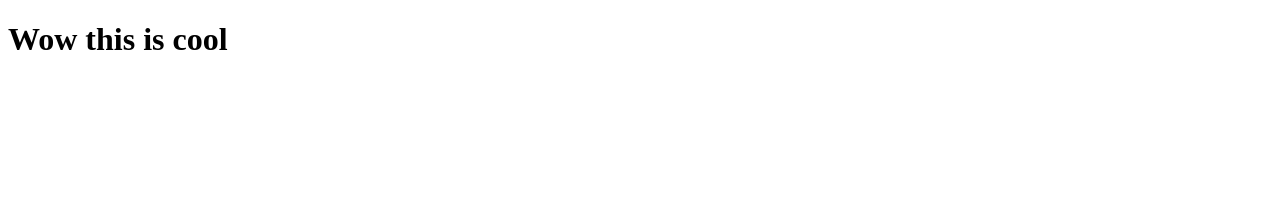
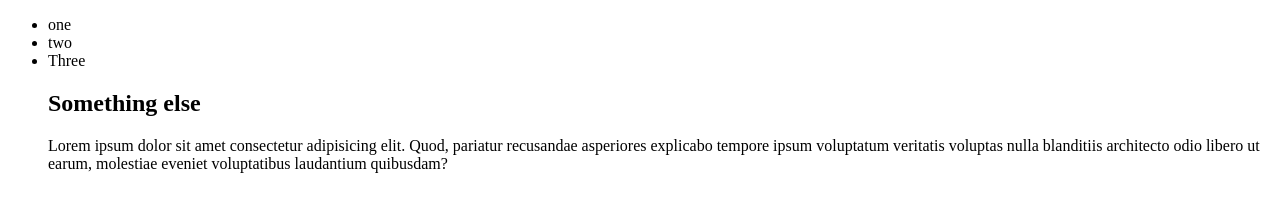
Before and after one commit to TimAtoyo/ub-practice-repo, a plain HTML site: page index.html in a window 1280 px wide. Drawn offline with Linux system fonts and the light colour scheme.

Commit message:
update home page

```diff
--- a/index.html
+++ b/index.html
@@ -7,7 +7,13 @@
 </head>
 <body>
     <div class="container">
-        <h1>Wow this is cool</h1>
+        <ul>
+            <li>one</li>
+            <li>two</li>
+            <li>Three</li>
+            <h2>Something else</h2>
+            <p>Lorem ipsum dolor sit amet consectetur adipisicing elit. Quod, pariatur recusandae asperiores explicabo tempore ipsum voluptatum veritatis voluptas nulla blanditiis architecto odio libero ut earum, molestiae eveniet voluptatibus laudantium quibusdam?</p>
+        </ul>
     </div>
 </body>
 </html>
```
Also changed, not shown: styles.css (added).
